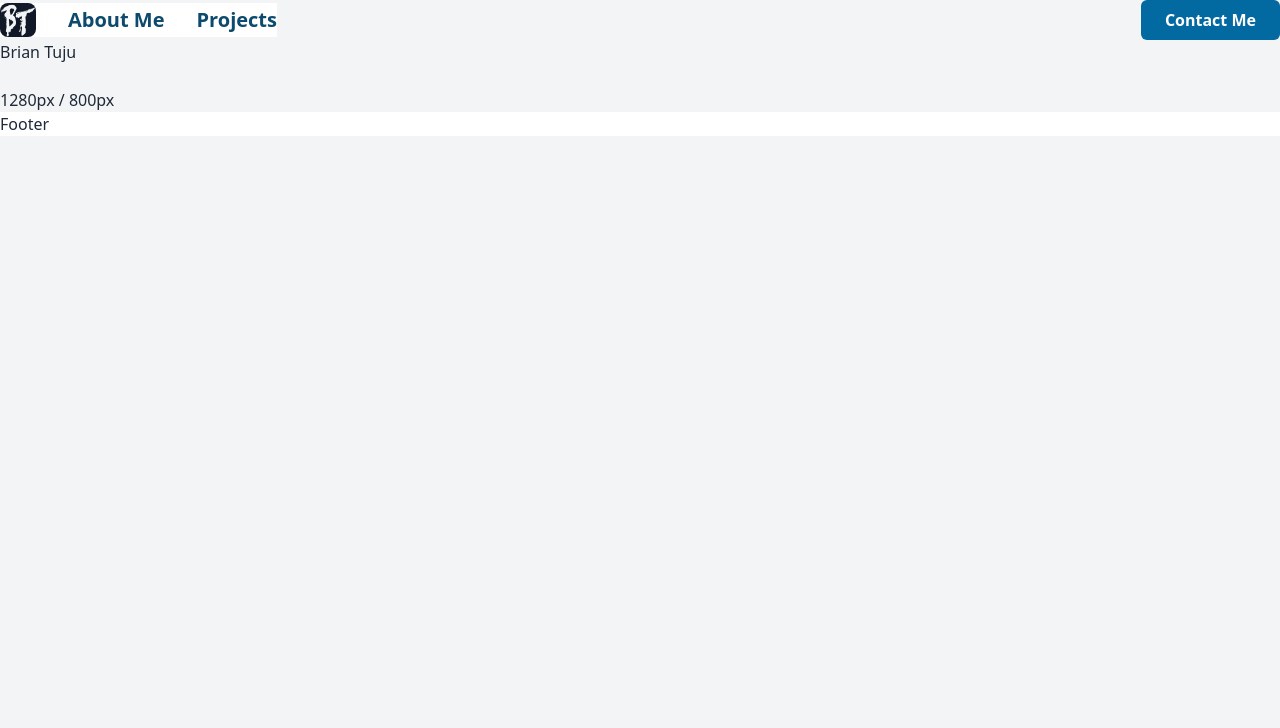
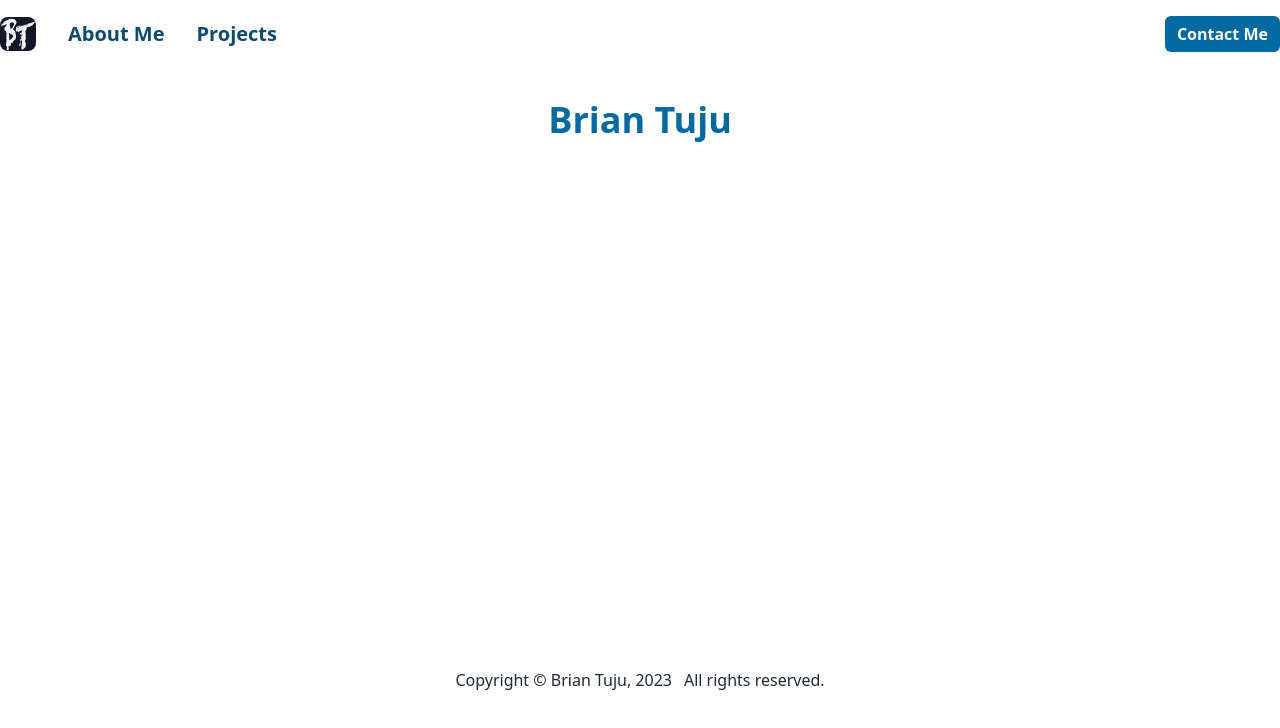
Before and after one commit to briantuju/briantuju, a Next.js app: page / in a window 1280 px wide. Shown: the top 728 px of the page. Built offline with nearby package versions, Linux system fonts and the light colour scheme.

Commit message:
Update layout design

```diff
--- a/components/layout/Footer.tsx
+++ b/components/layout/Footer.tsx
@@ -2,9 +2,13 @@ import Container from '../misc/Container'
 
 const Footer = () => {
   return (
-    <footer className="w-full bg-white">
+    <footer className="w-full bg-white py-10">
       <Container>
-        <p>Footer</p>
+        <p className="text-center flex flex-col md:flex-row gap-3 items-center justify-center">
+          <span>Copyright &copy; Brian Tuju, {new Date().getFullYear()}</span>
+
+          <span>All rights reserved.</span>
+        </p>
       </Container>
     </footer>
   )
--- a/components/layout/Header.tsx
+++ b/components/layout/Header.tsx
@@ -1,17 +1,9 @@
-import Link from 'next/link'
-
-import Container from '../misc/Container'
+import Navigation from './Navigation'
 
 const Header = () => {
   return (
     <header className="bg-white w-full py-2 lg:py-4">
-      <Container>
-        <nav>
-          <div>
-            <Link href="/">Home</Link>
-          </div>
-        </nav>
-      </Container>
+      <Navigation />
     </header>
   )
 }
--- a/components/layout/Layout.tsx
+++ b/components/layout/Layout.tsx
@@ -1,7 +1,7 @@
 import Head from 'next/head'
 
-import Navigation from './Navigation'
 import Footer from './Footer'
+import Header from './Header'
 
 const Layout = ({ children }: ChildrenProp) => {
   return (
@@ -11,7 +11,7 @@ const Layout = ({ children }: ChildrenProp) => {
         <meta name="description" content="Portfolio Website for Brian Tuju" />
       </Head>
 
-      <Navigation />
+      <Header />
 
       <main>{children}</main>
 
--- a/pages/index.tsx
+++ b/pages/index.tsx
@@ -1,21 +1,18 @@
 import { NextPage } from 'next'
 
-import { Size, useWindowSize } from '@/hooks/useWindowSize'
 import Container from '@/components/misc/Container'
 
 const Home: NextPage = () => {
-  const size: Size = useWindowSize()
-
   return (
-    <>
+    <div className="bg-white min-h-[70vh]">
       <Container>
-        <h1>Brian Tuju</h1>
-        <br />
-        <p>
-          {size.width}px / {size.height}px
-        </p>
+        <div className="flex items-center justify-center h-full">
+          <h1 className="text-4xl font-bold text-brand py-8 text-center">
+            Brian Tuju
+          </h1>
+        </div>
       </Container>
-    </>
+    </div>
   )
 }
 
--- a/styles/sass/components/_button.scss
+++ b/styles/sass/components/_button.scss
@@ -16,4 +16,16 @@
       @apply ring-dark;
     }
   }
+
+  &--sm {
+    @apply py-1.5 px-3;
+  }
+
+  &--lg {
+    @apply py-3 px-8;
+  }
+
+  &--xl {
+    @apply py-4 px-10;
+  }
 }
```
